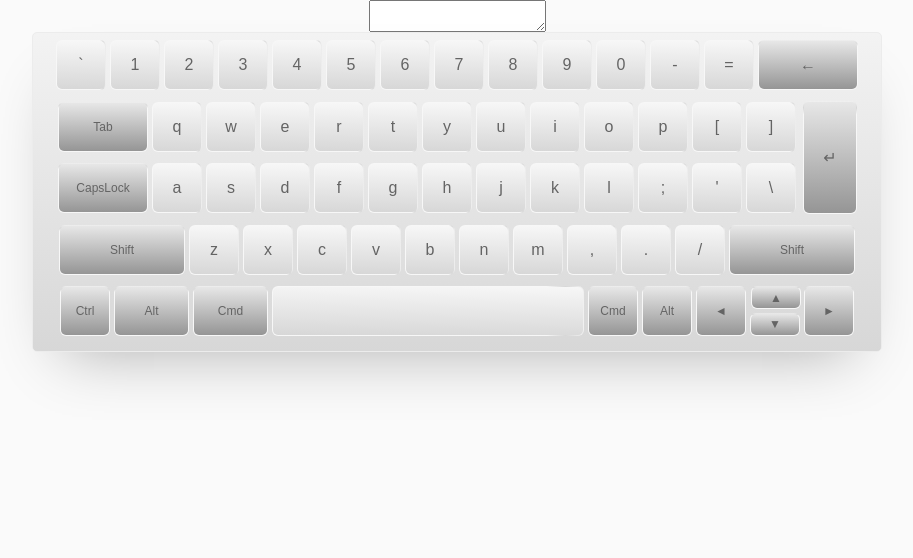
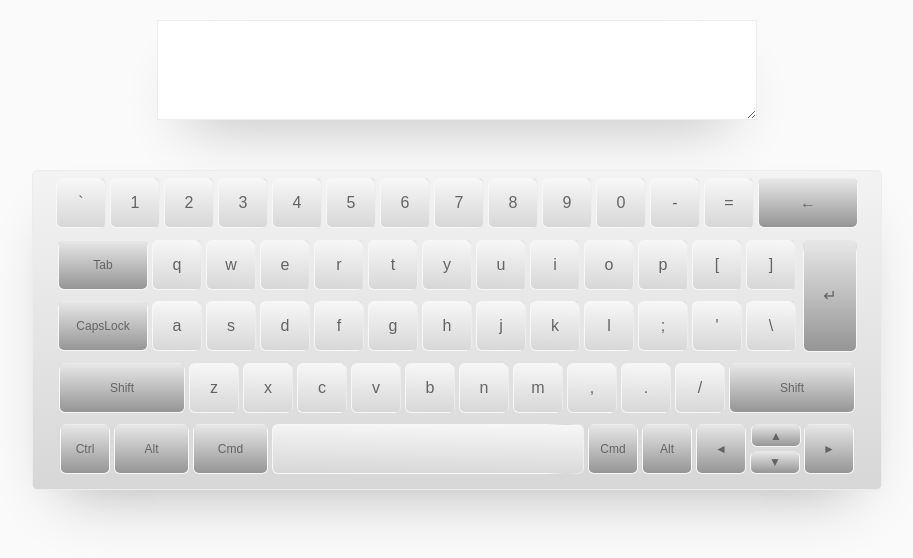
Before and after one commit to AlinaTsydzik/virtual-keyboard, a website: page index.html in a window 1280 px wide. Shown: the whole page, without its empty margins (183-1096 px from the left). Drawn offline with Linux system fonts and the light colour scheme.

Commit message:
feat: add style for textarea

```diff
--- a/package.json
+++ b/package.json
@@ -5,7 +5,7 @@
   "main": "index.js",
   "scripts": {
     "style": "sass --watch src/sass/style.scss src/sass/style.css",
-    "dev": "webpack --mode development",
+    "dev": "webpack --watch --mode development",
     "build": "webpack --mode production",
     "start": "webpack serve --mode development --open",
     "test": "echo \"Error: no test specified\" && exit 1"
--- a/src/sass/style.scss
+++ b/src/sass/style.scss
@@ -137,3 +137,15 @@ body {
 .btn-id62 {
   font-size: 12px;
 }
+
+.textarea {
+    max-width: 600px;
+    width: 100%;
+    height: 100px;
+    border: 1px solid #ececec;
+    box-shadow: 0 30px 60px -30px rgba(0, 0, 0, 0.3);
+    font-size: 16px;
+    color: #757575;
+    margin: 20px auto 50px;
+    overflow: auto;
+}
```
Also changed, not shown: src/sass/style.css, 1 other file.
